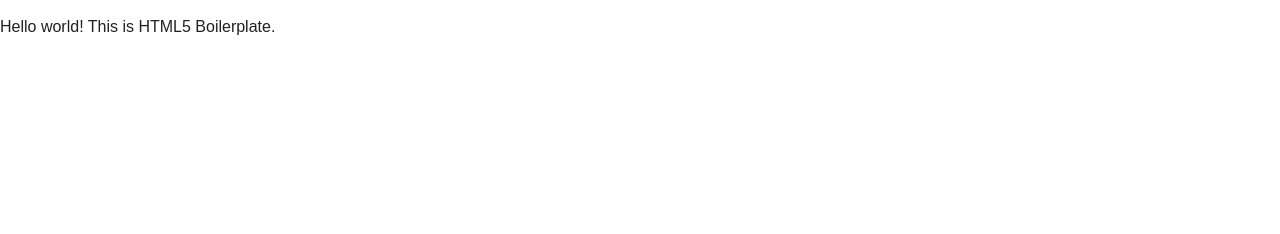
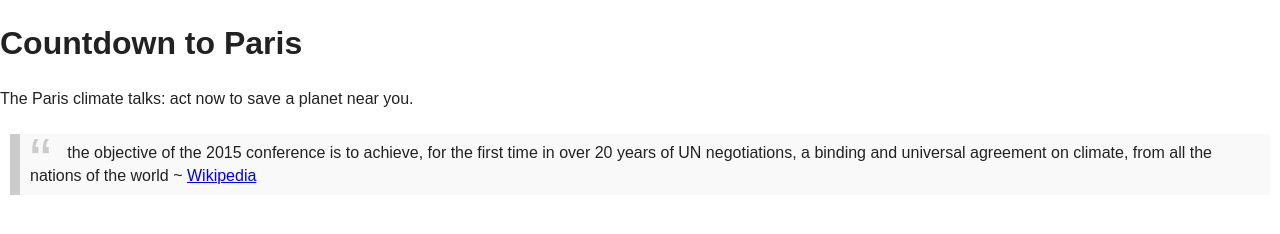
Before and after one commit to techieshark/countdown-to-paris, a plain HTML site: page frontend/index.html in a window 1280 px wide. Drawn offline with nearby package versions, Linux system fonts and the light colour scheme.

Commit message:
text, css

```diff
--- /dev/null
+++ b/frontend/css/style.css
@@ -0,0 +1,19 @@
+/* nice blockquote style - https://css-tricks.com/snippets/css/simple-and-nice-blockquote-styling/ */
+blockquote {
+  background: #f9f9f9;
+  border-left: 10px solid #ccc;
+  margin: 1.5em 10px;
+  padding: 0.5em 10px;
+  quotes: "\201C""\201D""\2018""\2019";
+}
+blockquote:before {
+  color: #ccc;
+  content: open-quote;
+  font-size: 4em;
+  line-height: 0.1em;
+  margin-right: 0.25em;
+  vertical-align: -0.4em;
+}
+blockquote p {
+  display: inline;
+}
--- a/frontend/index.html
+++ b/frontend/index.html
@@ -12,6 +12,7 @@
 
         <link rel="stylesheet" href="css/normalize.css">
         <link rel="stylesheet" href="css/main.css">
+        <link rel="stylesheet" href="css/style.css">
         <script src="js/vendor/modernizr-2.8.3.min.js"></script>
     </head>
     <body>
@@ -20,7 +21,9 @@
         <![endif]-->
 
         <!-- Add your site or application content here -->
-        <p>Hello world! This is HTML5 Boilerplate.</p>
+        <h1>Countdown to Paris</h1>
+        <p>The Paris climate talks: act now to save a planet near you.</p>
+        <blockquote>the objective of the 2015 conference is to achieve, for the first time in over 20 years of UN negotiations, a binding and universal agreement on climate, from all the nations of the world ~ <a href="https://en.wikipedia.org/wiki/2015_United_Nations_Climate_Change_Conference#cite_note-5">Wikipedia</a></blockquote>
 
         <script src="https://ajax.googleapis.com/ajax/libs/jquery/1.11.3/jquery.min.js"></script>
         <script>window.jQuery || document.write('<script src="js/vendor/jquery-1.11.3.min.js"><\/script>')</script>
```
